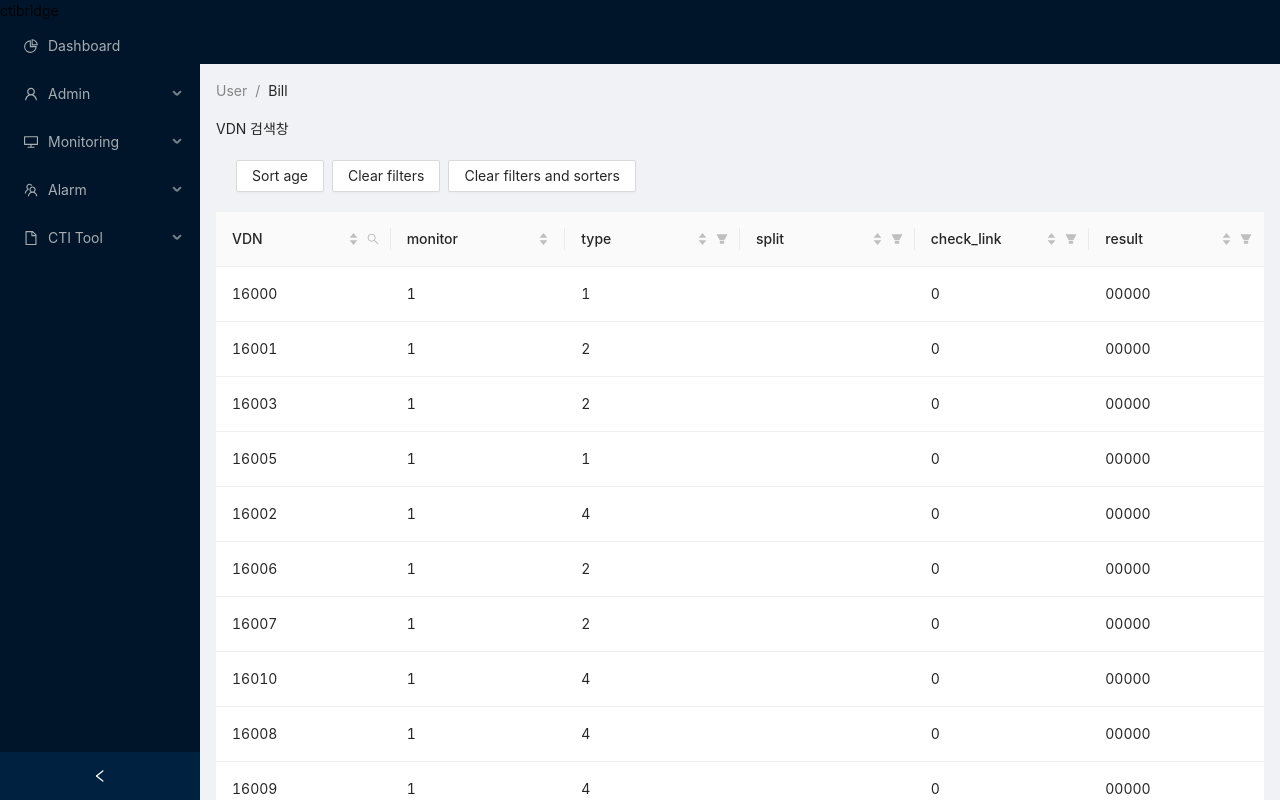
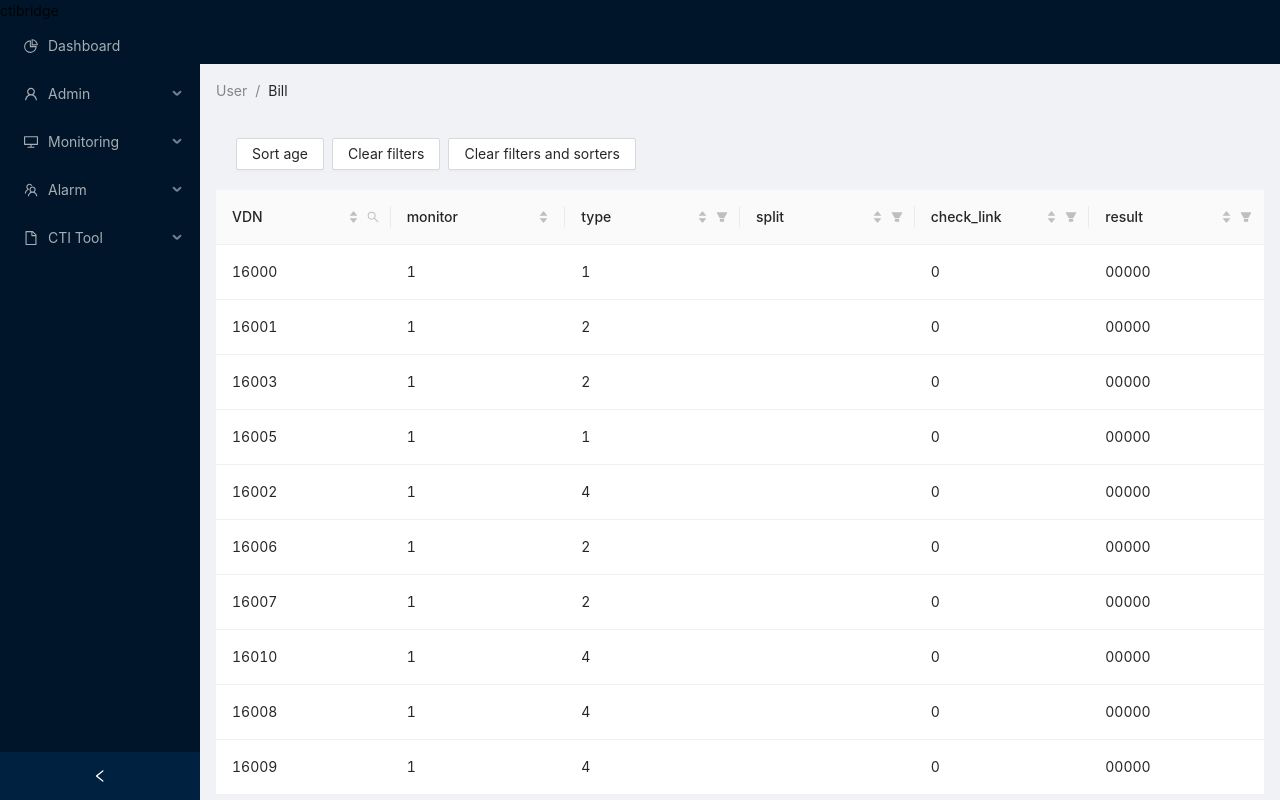
Before and after one commit to soonysoo/monitoringCTI, a React (Create React App) app: page /admin/vdn in a window 1280 px wide. Shown: the top 800 px of the page. Built offline with nearby package versions, Linux system fonts and the light colour scheme.

Commit message:
vdn 메인페이지

```diff
--- a/src/components/admin/VDN/VDNSearch.js
+++ b/src/components/admin/VDN/VDNSearch.js
@@ -3,7 +3,7 @@ import React from 'react';
 const VDNSearch = () => {
   return (
     <div>
-      VDN 검색창
+
     </div>
   );
 };
```
